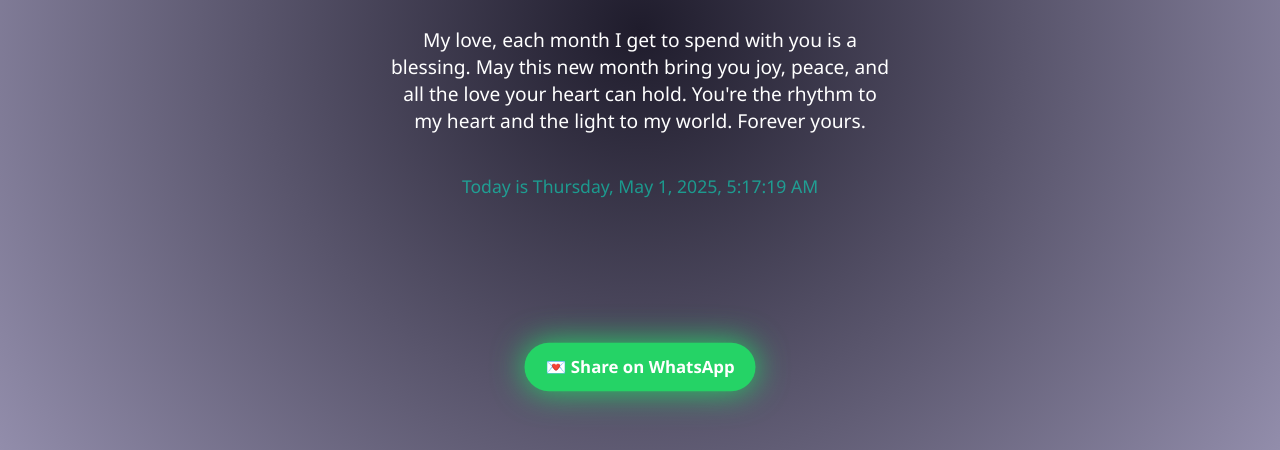
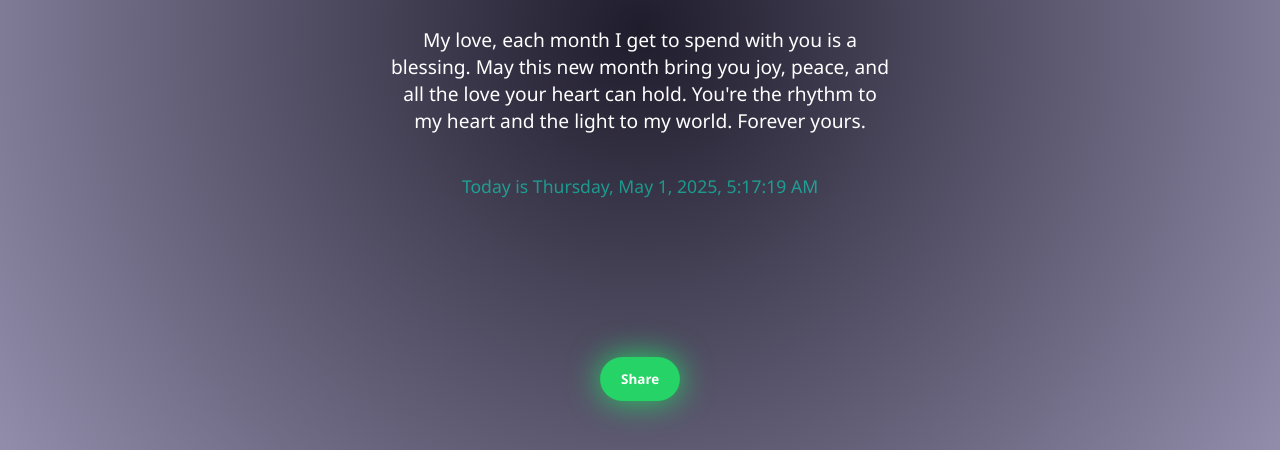
Before and after one commit to Josephats1/Lynnate, a plain HTML site: page index.html in a window 1280 px wide. Shown: the part 390-840 px from the top of the page. Drawn offline with Linux system fonts and the light colour scheme.

Commit message:
reduced btn

```diff
--- a/index.html
+++ b/index.html
@@ -73,12 +73,12 @@
 
 .whatsapp-share {
  position: fixed;
- bottom: 20px;
+ bottom: 10px;
  background-color: #25D366;
  color: white;
  padding: 12px 20px;
- border-radius: 40px;
- font-size: 1rem;
+ border-radius: 50px;
+ font-size: 0.8rem;
  font-weight: bold;
  text-decoration: none;
  box-shadow: 0 0 20px #25D366;
@@ -94,7 +94,7 @@
 
 @media (max-width: 600px) {
  .whatsapp-share {
-   bottom: 10px;
+   bottom: 8px;
    left: 50%;
    transform: translateX(-50%);
    font-size: 0.9rem;
@@ -114,7 +114,7 @@
   <a href="https://wa.me/?text=Happy%20New%20Month%20Josephine%20❤️%0AFrom%20your%20one%20and%20only%20Omuhasband%2C%20Jerry%20💘%0AYou're%20the%20rhythm%20to%20my%20heart%20and%20the%20light%20to%20my%20world."
   target="_blank"
   class="whatsapp-share">
-  💌 Share on WhatsApp
+Share
   </a>
   <div class="time" id="clock"></div>
 
```
